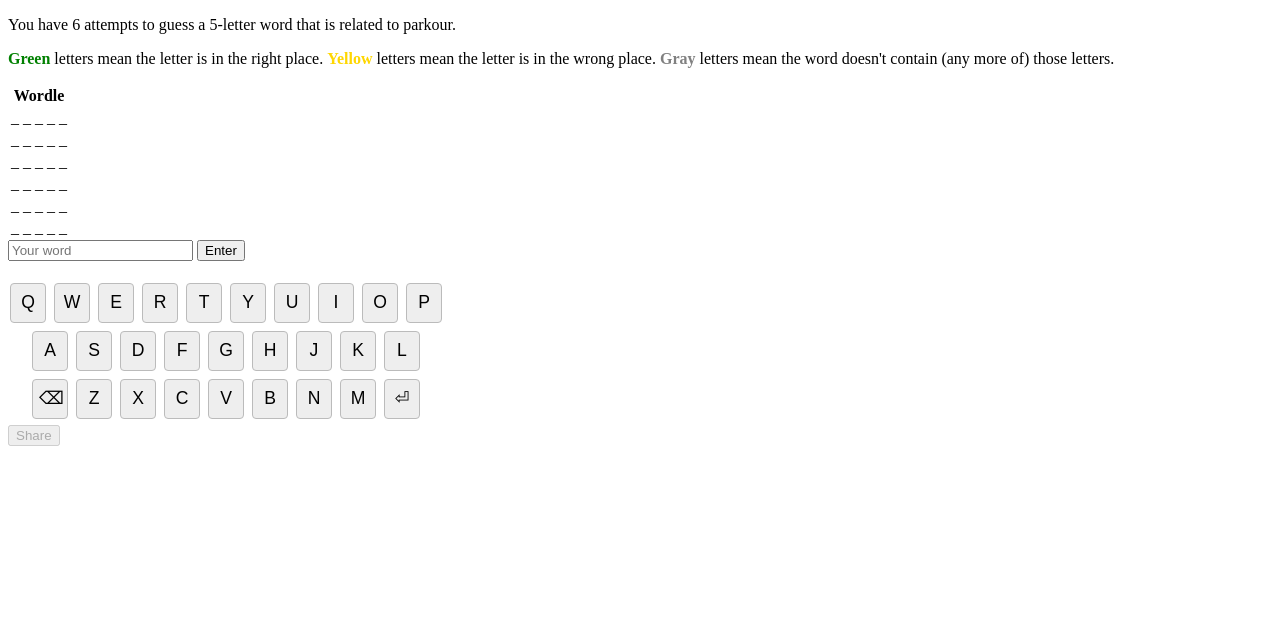
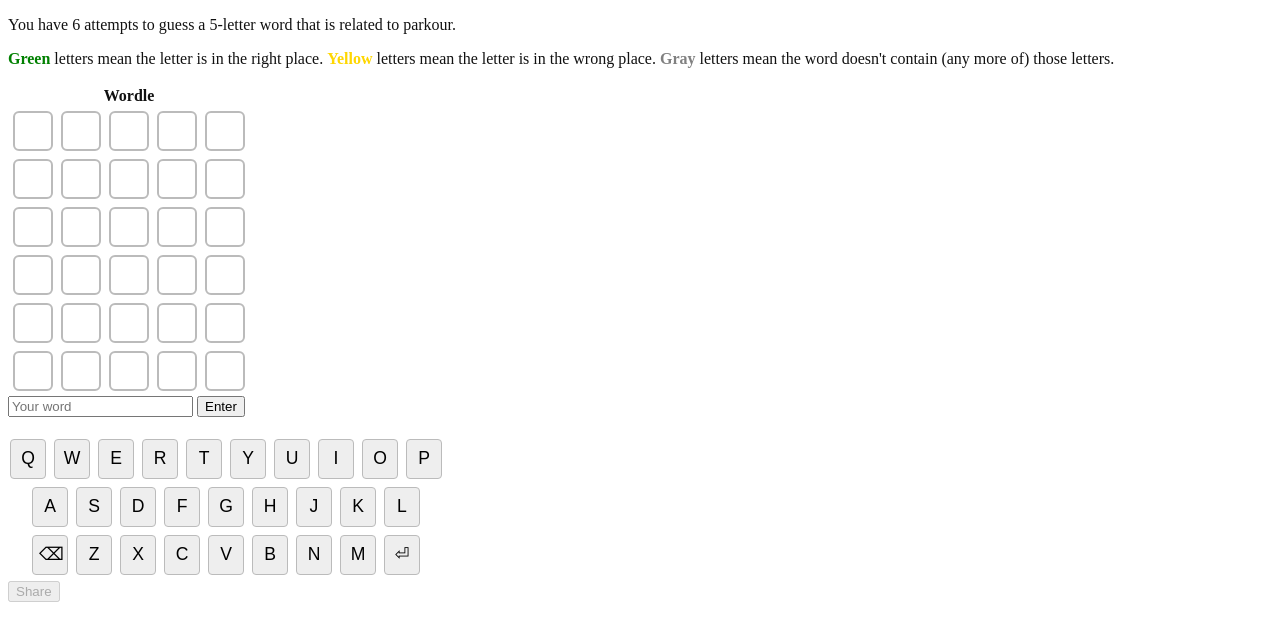
Before and after one commit to anon-noob/anon-noob.github.io, a plain HTML site: page index.html in a window 1280 px wide. Shown: the part 105-746 px from the top of the page. Drawn offline with Linux system fonts and the light colour scheme.

Commit message:
cleaner look ig

```diff
--- a/index.html
+++ b/index.html
@@ -1,6 +1,18 @@
 <!DOCTYPE html>
 <html>
     <head>
+        <style>
+        body {
+            background: #fff;
+            color: #111;
+        }
+        @media (prefers-color-scheme: dark) {
+            body {
+            background: #181818;
+            color: #eee;
+            }
+        }
+        </style>
         <title>pkworlde</title>
     </head>
 
@@ -13,52 +25,78 @@
 
     <main>
         <table id="table">
-            <th colspan="5">
-                Wordle
-            </th>
+            <thead>
                 <tr>
-                <td>_</td>
-                <td>_</td>
-                <td>_</td>
-                <td>_</td>
-                <td>_</td>
+                    <th colspan="5">Wordle</th>
+                </tr>
+            </thead>
+            <tbody>
+                <tr>
+                    <td><button class="cell-btn" disabled></button></td>
+                    <td><button class="cell-btn" disabled></button></td>
+                    <td><button class="cell-btn" disabled></button></td>
+                    <td><button class="cell-btn" disabled></button></td>
+                    <td><button class="cell-btn" disabled></button></td>
                 </tr>
                 <tr>
-                <td>_</td>
-                <td>_</td>
-                <td>_</td>
-                <td>_</td>
-                <td>_</td>
+                    <td><button class="cell-btn" disabled></button></td>
+                    <td><button class="cell-btn" disabled></button></td>
+                    <td><button class="cell-btn" disabled></button></td>
+                    <td><button class="cell-btn" disabled></button></td>
+                    <td><button class="cell-btn" disabled></button></td>
                 </tr>
                 <tr>
-                <td>_</td>
-                <td>_</td>
-                <td>_</td>
-                <td>_</td>
-                <td>_</td>
+                    <td><button class="cell-btn" disabled></button></td>
+                    <td><button class="cell-btn" disabled></button></td>
+                    <td><button class="cell-btn" disabled></button></td>
+                    <td><button class="cell-btn" disabled></button></td>
+                    <td><button class="cell-btn" disabled></button></td>
                 </tr>
                 <tr>
-                <td>_</td>
-                <td>_</td>
-                <td>_</td>
-                <td>_</td>
-                <td>_</td>
+                    <td><button class="cell-btn" disabled></button></td>
+                    <td><button class="cell-btn" disabled></button></td>
+                    <td><button class="cell-btn" disabled></button></td>
+                    <td><button class="cell-btn" disabled></button></td>
+                    <td><button class="cell-btn" disabled></button></td>
                 </tr>
                 <tr>
-                <td>_</td>
-                <td>_</td>
-                <td>_</td>
-                <td>_</td>
-                <td>_</td>
+                    <td><button class="cell-btn" disabled></button></td>
+                    <td><button class="cell-btn" disabled></button></td>
+                    <td><button class="cell-btn" disabled></button></td>
+                    <td><button class="cell-btn" disabled></button></td>
+                    <td><button class="cell-btn" disabled></button></td>
                 </tr>
                 <tr>
-                <td>_</td>
-                <td>_</td>
-                <td>_</td>
-                <td>_</td>
-                <td>_</td>
+                    <td><button class="cell-btn" disabled></button></td>
+                    <td><button class="cell-btn" disabled></button></td>
+                    <td><button class="cell-btn" disabled></button></td>
+                    <td><button class="cell-btn" disabled></button></td>
+                    <td><button class="cell-btn" disabled></button></td>
                 </tr>
+            </tbody>
         </table>
+        <style>
+        .cell-btn {
+            width: 40px;
+            height: 40px;
+            font-size: 1.3em;
+            font-weight: bold;
+            border: 2px solid #bbb;
+            border-radius: 6px;
+            background: #fff;
+            color: #111;
+            margin: 2px;
+            text-transform: uppercase;
+            pointer-events: none;
+        }
+        @media (prefers-color-scheme: dark) {
+            .cell-btn {
+                background: #222;
+                color: #eee;
+                border-color: #444;
+            }
+        }
+        </style>
 
         <form method="get" onsubmit="handleSubmit(event)">
             <input id="input-field" type="text" pattern="[a-zA-Z]+" minlength="5" maxlength="5" placeholder="Your word" required>
@@ -318,12 +356,15 @@ function handleSubmit(event) {
     // green letters
     for (let i = 0; i < trueSol.length; i++) {
         if (trueSol[i] === inputData[i]) {
-            table.rows[guessCount].cells[i].innerHTML = `<span style="color:green">${inputData[i]}</span>`;
+            let btn = table.rows[guessCount].cells[i].querySelector('button');
+            btn.textContent = inputData[i].toUpperCase();
+            btn.style.color = "white";
+            btn.style.background = "green";
+            btn.style.fontSize = "2em";
             charCount[inputData[i]]--;
             guessHistory[guessCount][i] = "🟩";
             delete charPos[i];
         }
-
     }
 
 
@@ -336,16 +377,21 @@ function handleSubmit(event) {
     }
 
     // yellow and gray letters
-    Object.entries(charPos).forEach( ([index, char]) => {
+    Object.entries(charPos).forEach(([index, char]) => {
+        let btn = table.rows[guessCount].cells[index].querySelector('button');
+        btn.textContent = char.toUpperCase();
+        btn.style.fontSize = "2em";
         if (trueSol.includes(char) && charCount[char] > 0) {
-            table.rows[guessCount].cells[index].innerHTML = `<span style="color:gold">${char}</span>`;
+            btn.style.color = "black";
+            btn.style.background = "gold";
             charCount[char]--;
             guessHistory[guessCount][index] = "🟨";
         } else {
-            table.rows[guessCount].cells[index].innerHTML = `<span style="color:gray">${char}</span>`;
+            btn.style.color = "white";
+            btn.style.background = "gray";
             guessHistory[guessCount][index] = "⬛";
         }
-    })
+    });
     updateKeyboardColors(guessHistory, guessCount);
 
     // lose
@@ -433,7 +479,7 @@ function shareToClipboard() {
 
         text += "\n";
     })
-    text += "https://anon-noob.github.io/pkwordle/";
+    text += "https://anon-noob.github.io/";
 
     navigator.clipboard.writeText(text);
     document.getElementById("clipboard").textContent = "Copied to clipboard!";
```
Lines whose indentation alone changed are shown as unchanged.
